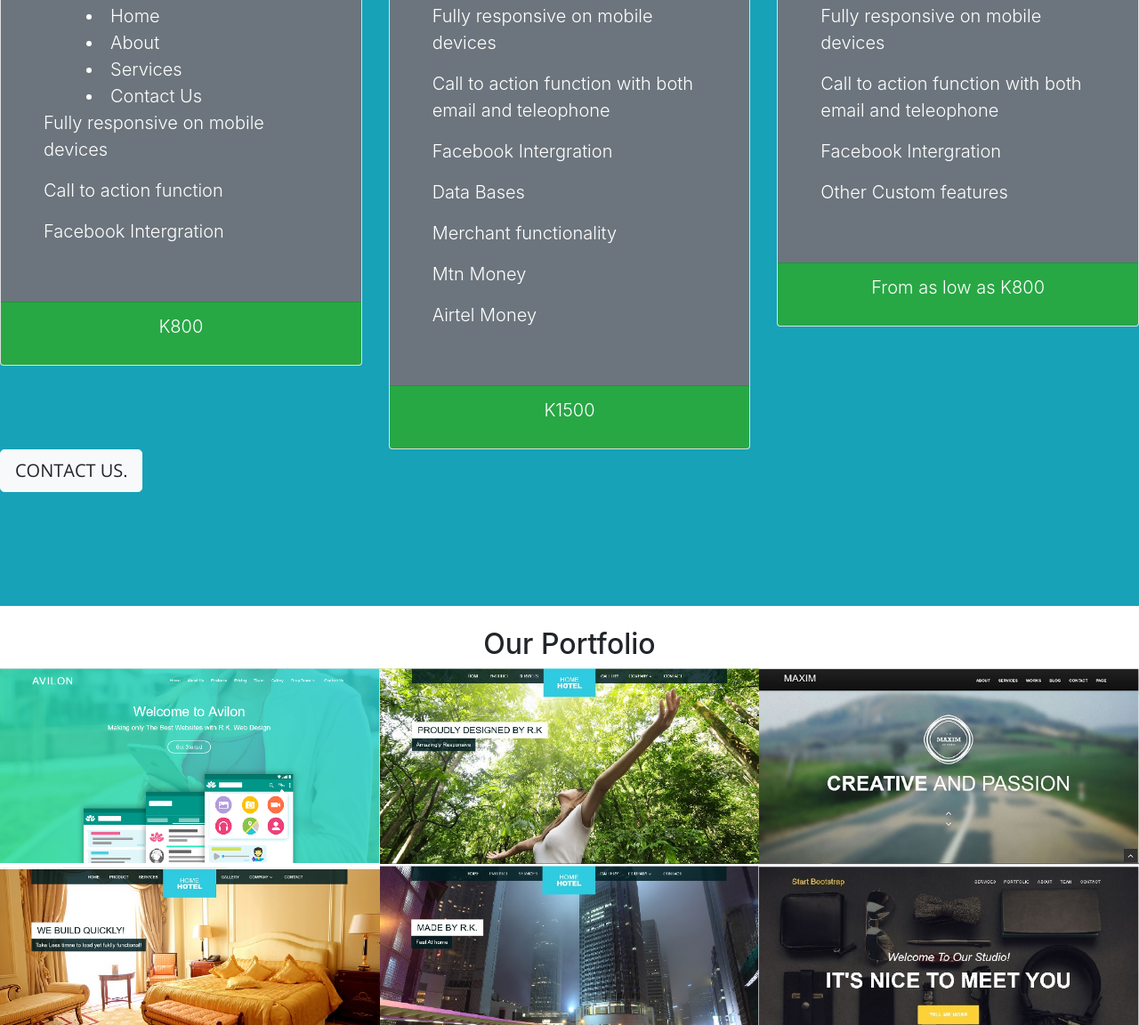
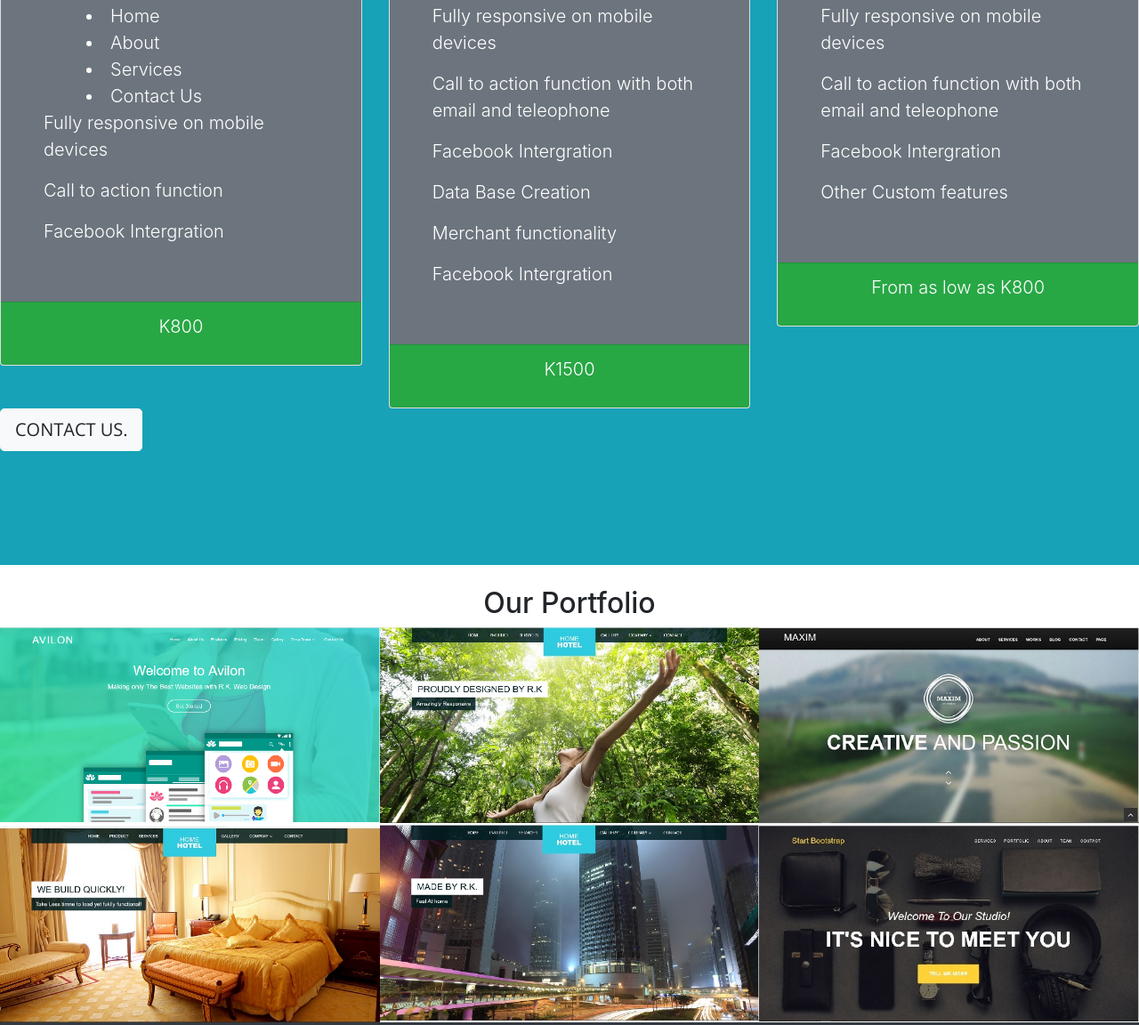
Before and after one commit to rkwebdesignz/rkwebdesigners.github.io, a website with bundled scripts: page index.html in a window 1280 px wide. Shown: the part 2407-3559 px from the top of the page at 89% size. Built offline with nearby package versions, Linux system fonts and the light colour scheme.

Commit message:
Update index.html

```diff
--- a/index.html
+++ b/index.html
@@ -178,10 +178,9 @@
                                  <p>Fully responsive on mobile devices</p>
                                  <p>Call to action function with both email and teleophone</p>
                                  <p>Facebook Intergration</p>
-                                 <p>Data Bases</p>
-                                 <p>Merchant functionality</p>
-                                 <p>Mtn Money</p>
-                                 <p>Airtel Money</p>
+                                 <p>Data Base Creation</p>
+                                 <p >Merchant functionality</p>
+                                 <p >Facebook Intergration</p>
                           </div>
                            <div class="card-footer bg-success lead text-center">
                               <p>K1500</p>
@@ -198,7 +197,7 @@
                                  <p>Fully responsive on mobile devices</p>
                                  <p>Call to action function with both email and teleophone</p>
                                  <p>Facebook Intergration</p>
-                              <p>Other Custom features</p>
+                                 <p>Other Custom features</p>
                           </div>
                            <div class="card-footer bg-success lead text-center">
                               <p>From as low as K800</p>
@@ -338,7 +337,7 @@
             </p>
           </div>
 
-           <div class="col-lg-4 mr-auto text-center">
+           <div class="col-lg-4 mr-auto text-center align-content-center">
              <header> Like Us on facebook</header>
   <div class="fb-like" data-href="https://web.facebook.com/RK-Designs-2282435508483267/?modal=admin_todo_tour" data-width="" data-layout="standard" data-action="like" data-size="large" data-show-faces="true" data-share="true"></div>
         </div>
```
